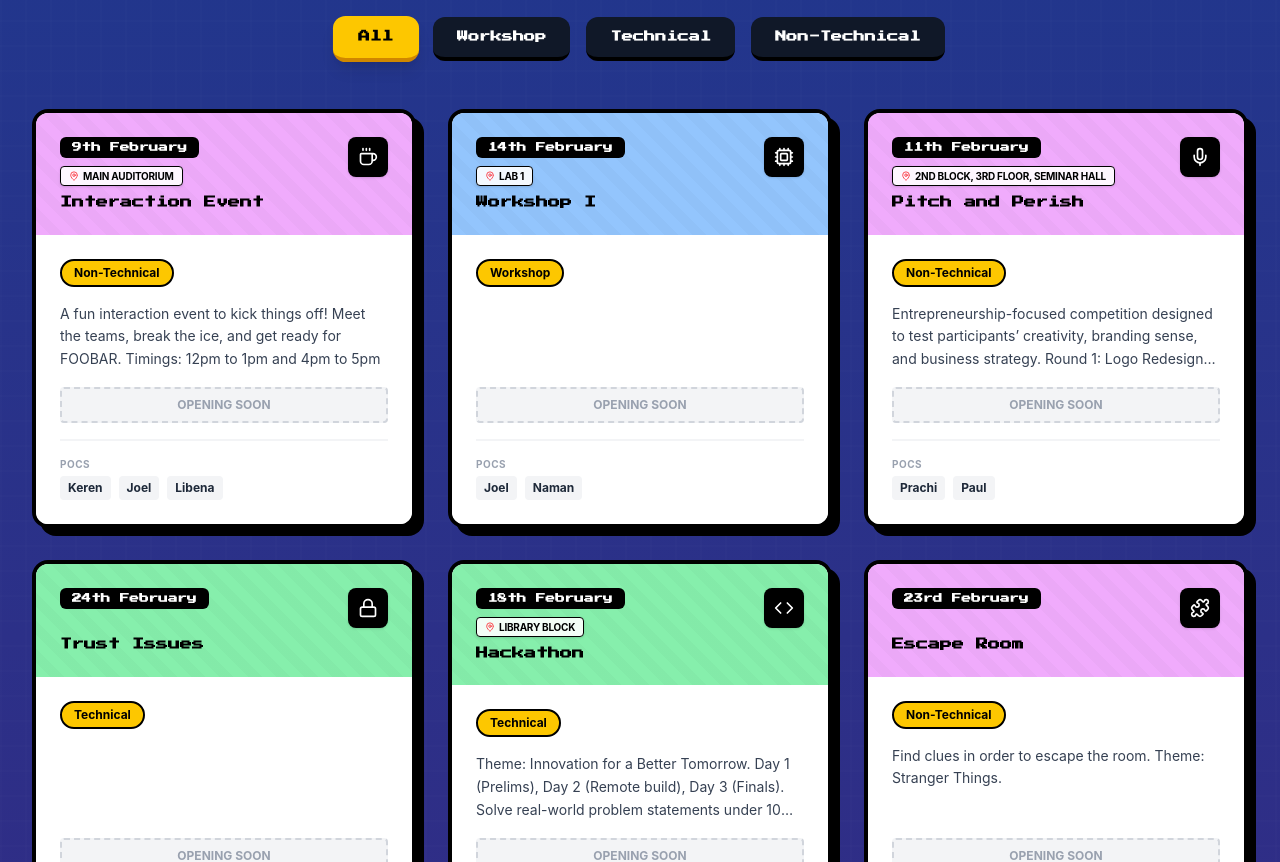
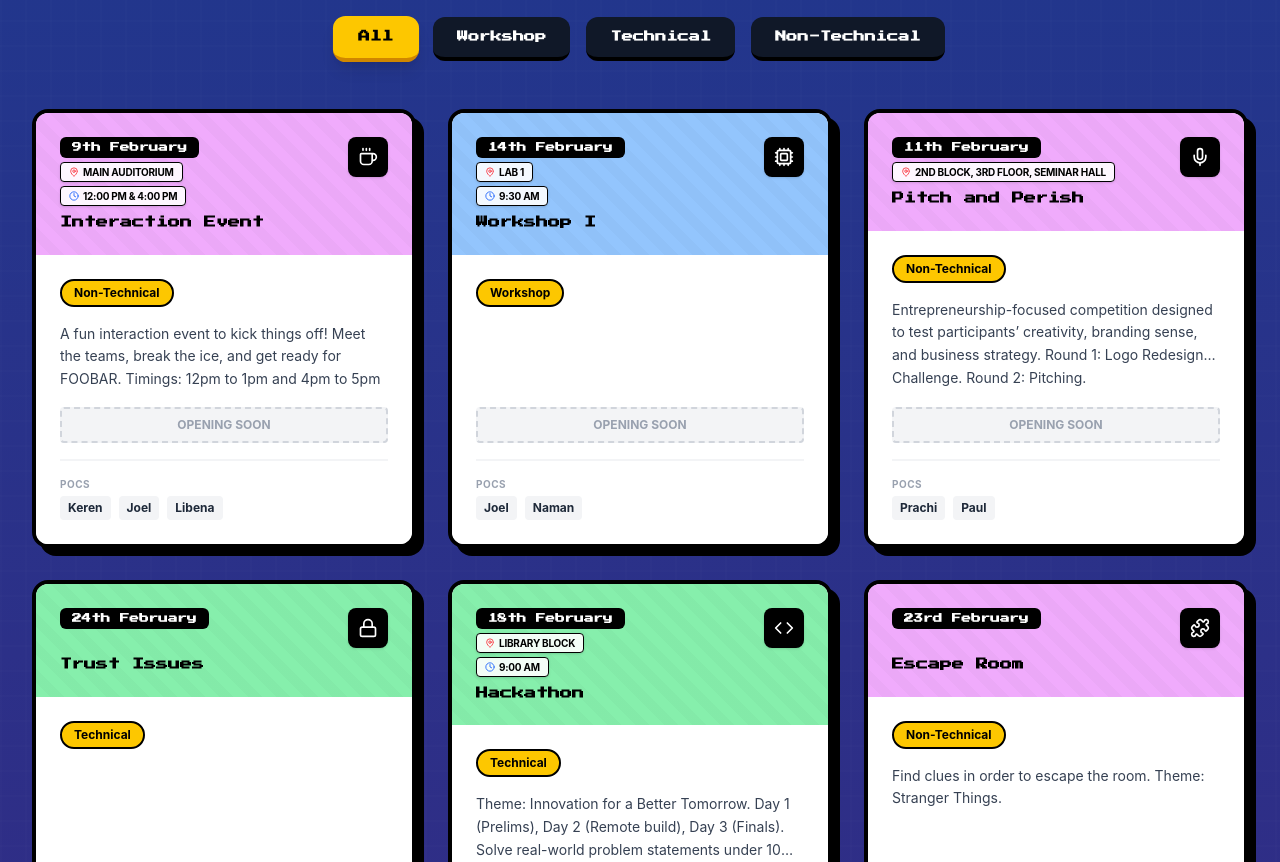
Before and after one commit to kenanpereira24-max/3rd_Time_Is_the_charm, a React (Vite) app: page / in a window 1280 px wide. Shown: the part 3240-4102 px from the top of the page. Built offline with nearby package versions, Linux system fonts and the light colour scheme.

Commit message:
added time
can add time for each event

```diff
--- a/src/app/components/EventsList.tsx
+++ b/src/app/components/EventsList.tsx
@@ -1,7 +1,7 @@
 import { useState, useEffect } from 'react';
 import {
   Code, Brain, Gamepad2, Globe, Mic, Coffee, Video, Users, Puzzle,
-  Lock, Terminal, Cpu, X, Calendar, Phone, Ticket, ExternalLink, Instagram, ArrowRight, MapPin
+  Lock, Terminal, Cpu, X, Calendar, Phone, Ticket, ExternalLink, Instagram, ArrowRight, MapPin, Clock
 } from 'lucide-react';
 import { RetroHeading } from './ArcadeElements';
 import { FadeInUp } from './ScrollAnimations';
@@ -33,6 +33,7 @@ const events = [
     title: 'Interaction Event',
     day: 'Monday',
     date: '09-02-2026',
+    time: '12:00 PM & 4:00 PM',
     venue: 'Main Auditorium',
     icon: Coffee,
     description: 'A fun interaction event to kick things off! Meet the teams, break the ice, and get ready for FOOBAR. Timings: 12pm to 1pm and 4pm to 5pm',
@@ -50,6 +51,7 @@ const events = [
     title: 'Workshop I',
     day: 'Saturday',
     date: '14-02-2026',
+    time: '9:30 AM',
     venue: 'Lab 1',
     icon: Cpu,
     description: '',
@@ -66,6 +68,7 @@ const events = [
     title: 'Pitch and Perish',
     day: 'Wednesday',
     date: '11-02-2026',
+    time: null,
     venue: '2nd Block, 3rd Floor, Seminar Hall ',
     icon: Mic,
     description: 'Entrepreneurship-focused competition designed to test participants’ creativity, branding sense, and business strategy. Round 1: Logo Redesign Challenge. Round 2: Pitching.',
@@ -82,6 +85,7 @@ const events = [
     title: 'Trust Issues',
     day: 'Tuesday',
     date: '24-02-2026',
+    time: null,
     venue: null,
     icon: Lock,
     description: '',
@@ -98,6 +102,7 @@ const events = [
     title: 'Hackathon',
     day: 'Wednesday',
     date: '18-02-2026',
+    time: '9:00 AM',
     venue: 'Library Block',
     icon: Code,
     description: 'Theme: Innovation for a Better Tomorrow. Day 1 (Prelims), Day 2 (Remote build), Day 3 (Finals). Solve real-world problem statements under 10 thematic areas.',
@@ -115,6 +120,7 @@ const events = [
     title: 'Escape Room',
     day: 'Monday',
     date: '23-02-2026',
+    time: null,
     venue: null,
     icon: Puzzle,
     description: 'Find clues in order to escape the room. Theme: Stranger Things.',
@@ -131,6 +137,7 @@ const events = [
     title: 'Browser Blitz',
     day: 'Friday',
     date: '27-02-2026',
+    time: null,
     venue: null,
     icon: Globe,
     description: 'Round 1: Debugging Hunt (Fix broken webpages). Round 2: Production Rescue (Fix broken React app, build errors, UI issues).',
@@ -147,6 +154,7 @@ const events = [
     title: 'HackStorm',
     day: 'Friday',
     date: '13-02-2026',
+    time: null,
     venue: null,
     icon: Code,
     description: 'Round 1: CodeSense (Rapid-fire debugging/logic). Round 2: PairStorm (Collaborative coding). Round 3: HackStorm (Algorithmic problems).',
@@ -163,6 +171,7 @@ const events = [
     title: 'Code Relay: The Last Commit',
     day: 'Thursday',
     date: '12-02-2026',
+    time: null,
     venue: null,
     icon: Terminal,
     description: 'Multi-round software engineering challenge. Debug, stabilize, extend, and harden a broken Dockerized application simulating real-world open-source workflows.',
@@ -180,6 +189,7 @@ const events = [
     title: 'Workshop III',
     day: 'Saturday',
     date: '14-02-2026',
+    time: null,
     venue: null,
     icon: Cpu,
     description: '',
@@ -196,6 +206,7 @@ const events = [
     title: 'Beat the Bot',
     day: 'Tuesday',
     date: '10-02-2026',
+    time: null,
     venue: '2nd Block, 3rd Floor, Room No: 266 and 268',
     icon: Brain,
     description: 'Technical & Creative Challenge. Round 1: Quick Quiz (Multi-Domain). Round 2: Beating the AI Storyteller (Identify AI hallucinations/inconsistencies).',
@@ -212,6 +223,7 @@ const events = [
     title: 'Ace Clutch',
     day: 'Monday',
     date: '16-02-2026',
+    time: null,
     venue: null,
     icon: Gamepad2,
     description: 'Exhilarating multi-stage digital gaming event. Teams compete across multiple games to climb the dynamic leaderboard.',
@@ -228,6 +240,7 @@ const events = [
     title: 'Docker 101',
     day: 'Friday',
     date: '20-02-2026',
+    time: null,
     venue: null,
     icon: Globe,
     description: 'Workshop by Pixelstack club',
@@ -244,6 +257,7 @@ const events = [
     title: 'Dice and Disaster',
     day: 'Thursday',
     date: '26-02-2026',
+    time: null,
     venue: null,
     icon: Users,
     description: 'A giant board path created on the ground. Teams move via dice rolls facing Challenges, Dares, Freeze, Lava, and Riddles.',
@@ -260,6 +274,7 @@ const events = [
     title: 'Flick Fiesta',
     day: 'Thursday',
     date: '26-02-2026',
+    time: null,
     venue: null,
     icon: Video,
     description: 'Short film-making competition. Teams create a compelling short movie based on a theme. Evaluated on storytelling and technical execution.',
@@ -353,12 +368,18 @@ export function EventsList() {
                   <div className="absolute inset-0 opacity-20" style={{ backgroundImage: 'repeating-linear-gradient(45deg, transparent, transparent 10px, rgba(0,0,0,0.1) 10px, rgba(0,0,0,0.1) 20px)' }}></div>
                   <div className="relative z-10">
                     <div className="flex justify-between items-start mb-2">
-                      <div className="flex flex-col items-start">
+                      <div className="flex flex-col items-start gap-1">
                         <span className="inline-block px-3 py-1 bg-black text-white text-xs font-bold rounded-md" style={{ fontFamily: '"Press Start 2P", cursive', fontSize: '0.6rem' }}>{formatDate(event.date)}</span>
                         {event.venue && (
-                            <div className="mt-2 inline-flex items-center gap-1 px-2 py-1 bg-white/90 rounded border border-black shadow-sm">
+                            <div className="inline-flex items-center gap-1 px-2 py-1 bg-white/90 rounded border border-black shadow-sm">
                                 <MapPin size={10} className="text-red-500" />
                                 <span className="text-[10px] font-bold uppercase tracking-tight leading-none">{event.venue}</span>
+                            </div>
+                        )}
+                        {event.time && (
+                            <div className="inline-flex items-center gap-1 px-2 py-1 bg-white/90 rounded border border-black shadow-sm">
+                                <Clock size={10} className="text-blue-600" />
+                                <span className="text-[10px] font-bold uppercase tracking-tight leading-none">{event.time}</span>
                             </div>
                         )}
                       </div>
@@ -412,6 +433,9 @@ export function EventsList() {
                         {selectedEvent.venue && (
                              <p className="text-sm font-bold text-gray-600 mt-1 flex items-center gap-1"><MapPin size={14}/> {selectedEvent.venue}</p>
                         )}
+                        {selectedEvent.time && (
+                             <p className="text-sm font-bold text-blue-600 mt-1 flex items-center gap-1"><Clock size={14}/> {selectedEvent.time}</p>
+                        )}
                       </div>
                     </div>
                   </div>
```
